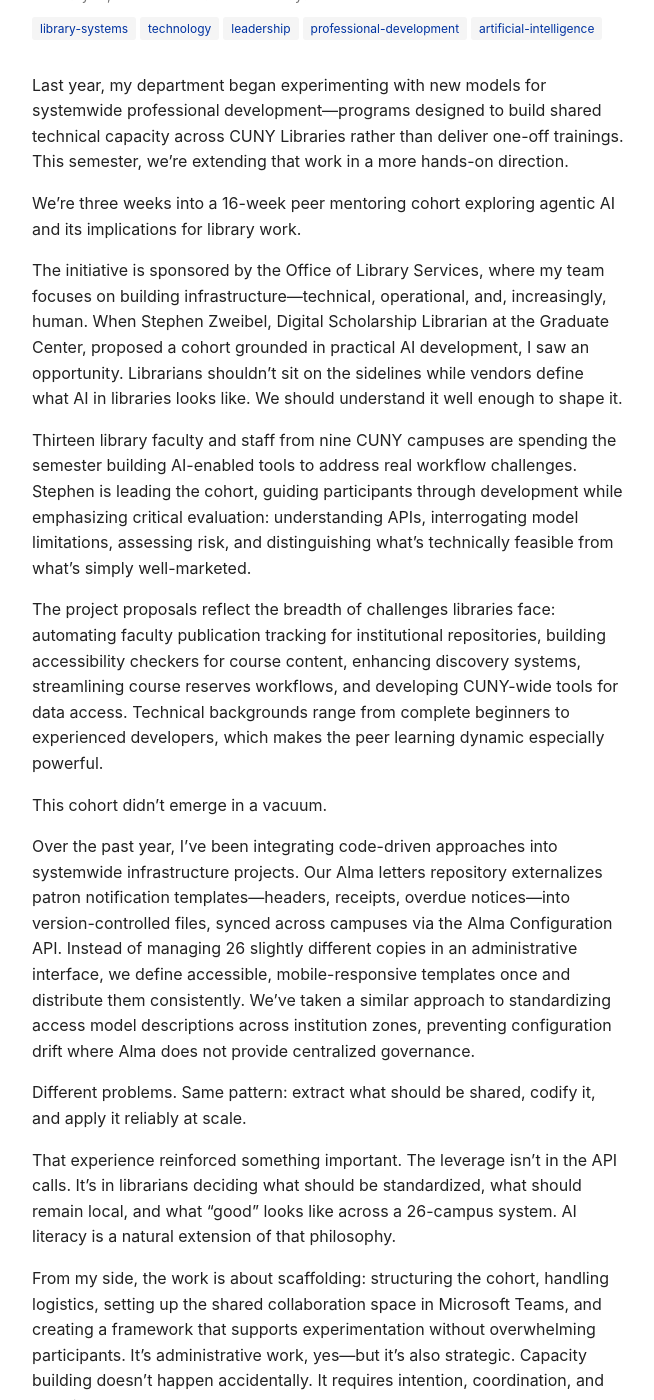
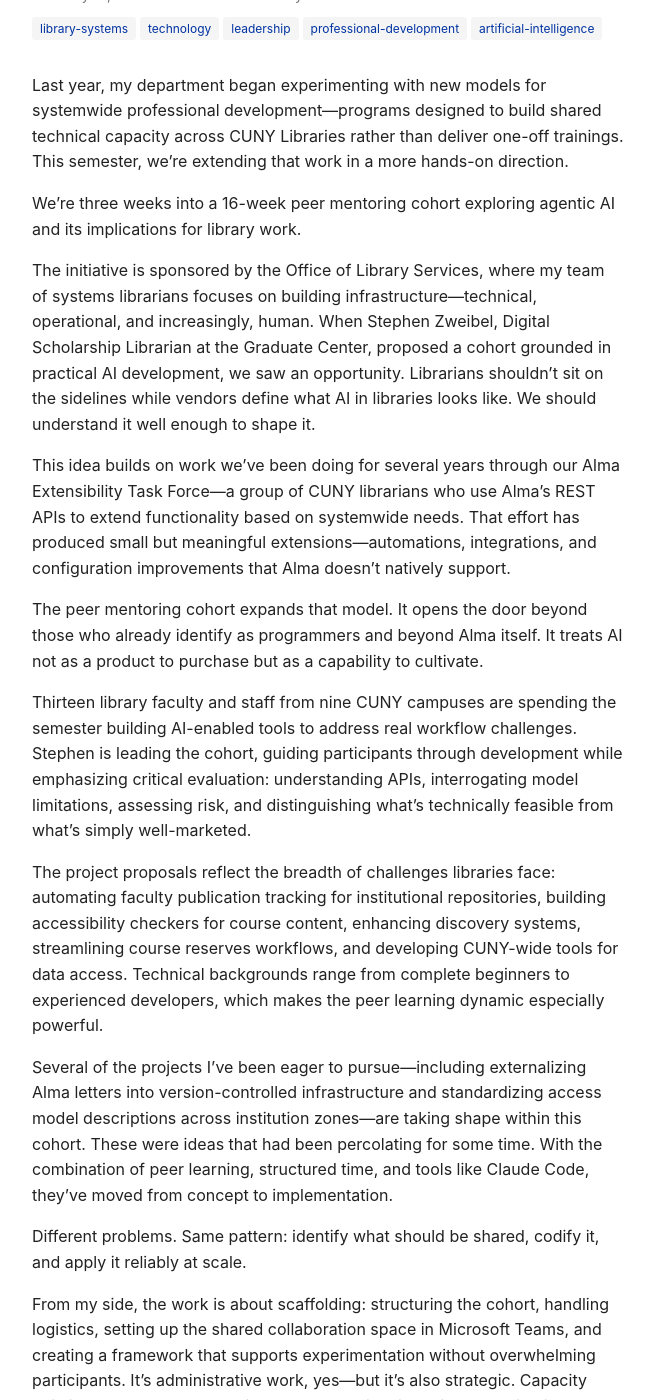
Before and after one commit to alevtina/alevtina.github.io, a Jekyll site: the page built from _posts/2026-02-18-building-ai-literacy-at-scale.md, in a window 1280 px wide and 1400 px high, scrolled down 230 px. Shown: the whole window, without its empty margins (312-966 px from the left). Built offline with Jekyll 4.4.1, drawn with Linux system fonts in a browser that asks for light colours; some web fonts are replaced; some of the changed text lies outside the part shown.

Commit message:
Revise blog post: Building AI Literacy at Scale

```diff
--- a/_posts/2026-02-18-building-ai-literacy-at-scale.md
+++ b/_posts/2026-02-18-building-ai-literacy-at-scale.md
@@ -11,19 +11,19 @@
 
 We’re three weeks into a 16-week peer mentoring cohort exploring agentic AI and its implications for library work.
 
-The initiative is sponsored by the Office of Library Services, where my team focuses on building infrastructure—technical, operational, and, increasingly, human. When Stephen Zweibel, Digital Scholarship Librarian at the Graduate Center, proposed a cohort grounded in practical AI development, I saw an opportunity. Librarians shouldn’t sit on the sidelines while vendors define what AI in libraries looks like. We should understand it well enough to shape it.
+The initiative is sponsored by the Office of Library Services, where my team of systems librarians focuses on building infrastructure—technical, operational, and increasingly, human. When Stephen Zweibel, Digital Scholarship Librarian at the Graduate Center, proposed a cohort grounded in practical AI development, we saw an opportunity. Librarians shouldn’t sit on the sidelines while vendors define what AI in libraries looks like. We should understand it well enough to shape it.
+
+This idea builds on work we’ve been doing for several years through our Alma Extensibility Task Force—a group of CUNY librarians who use Alma’s REST APIs to extend functionality based on systemwide needs. That effort has produced small but meaningful extensions—automations, integrations, and configuration improvements that Alma doesn’t natively support.
+
+The peer mentoring cohort expands that model. It opens the door beyond those who already identify as programmers and beyond Alma itself. It treats AI not as a product to purchase but as a capability to cultivate.
 
 Thirteen library faculty and staff from nine CUNY campuses are spending the semester building AI-enabled tools to address real workflow challenges. Stephen is leading the cohort, guiding participants through development while emphasizing critical evaluation: understanding APIs, interrogating model limitations, assessing risk, and distinguishing what’s technically feasible from what’s simply well-marketed.
 
 The project proposals reflect the breadth of challenges libraries face: automating faculty publication tracking for institutional repositories, building accessibility checkers for course content, enhancing discovery systems, streamlining course reserves workflows, and developing CUNY-wide tools for data access. Technical backgrounds range from complete beginners to experienced developers, which makes the peer learning dynamic especially powerful.
 
-This cohort didn’t emerge in a vacuum.
+Several of the projects I’ve been eager to pursue—including externalizing Alma letters into version-controlled infrastructure and standardizing access model descriptions across institution zones—are taking shape within this cohort. These were ideas that had been percolating for some time. With the combination of peer learning, structured time, and tools like Claude Code, they’ve moved from concept to implementation.
 
-Over the past year, I’ve been integrating code-driven approaches into systemwide infrastructure projects. Our Alma letters repository externalizes patron notification templates—headers, receipts, overdue notices—into version-controlled files, synced across campuses via the Alma Configuration API. Instead of managing 26 slightly different copies in an administrative interface, we define accessible, mobile-responsive templates once and distribute them consistently. We’ve taken a similar approach to standardizing access model descriptions across institution zones, preventing configuration drift where Alma does not provide centralized governance.
-
-Different problems. Same pattern: extract what should be shared, codify it, and apply it reliably at scale.
-
-That experience reinforced something important. The leverage isn’t in the API calls. It’s in librarians deciding what should be standardized, what should remain local, and what “good” looks like across a 26-campus system. AI literacy is a natural extension of that philosophy.
+Different problems. Same pattern: identify what should be shared, codify it, and apply it reliably at scale.
 
 From my side, the work is about scaffolding: structuring the cohort, handling logistics, setting up the shared collaboration space in Microsoft Teams, and creating a framework that supports experimentation without overwhelming participants. It’s administrative work, yes—but it’s also strategic. Capacity building doesn’t happen accidentally. It requires intention, coordination, and sustained support.
 
@@ -31,6 +31,6 @@
 
 The Teams space is already active: participants troubleshooting installation issues together, sharing resources, asking substantive questions about APIs and workflow automation. The commitment level is notable—several participants are balancing significant professional and personal responsibilities to make this work.
 
-What emerges over the next thirteen weeks remains to be seen. I’m watching for what scales, what sustains, and what shifts—not just in the tools being built, but in how we understand technical agency in libraries.
+What emerges over the next thirteen weeks remains to be seen. But one thing is already clear: this isn’t just about AI literacy. It’s about expanding who gets to build—and ensuring that librarians remain active shapers of the systems that shape our work.
 
 More to come.
```
